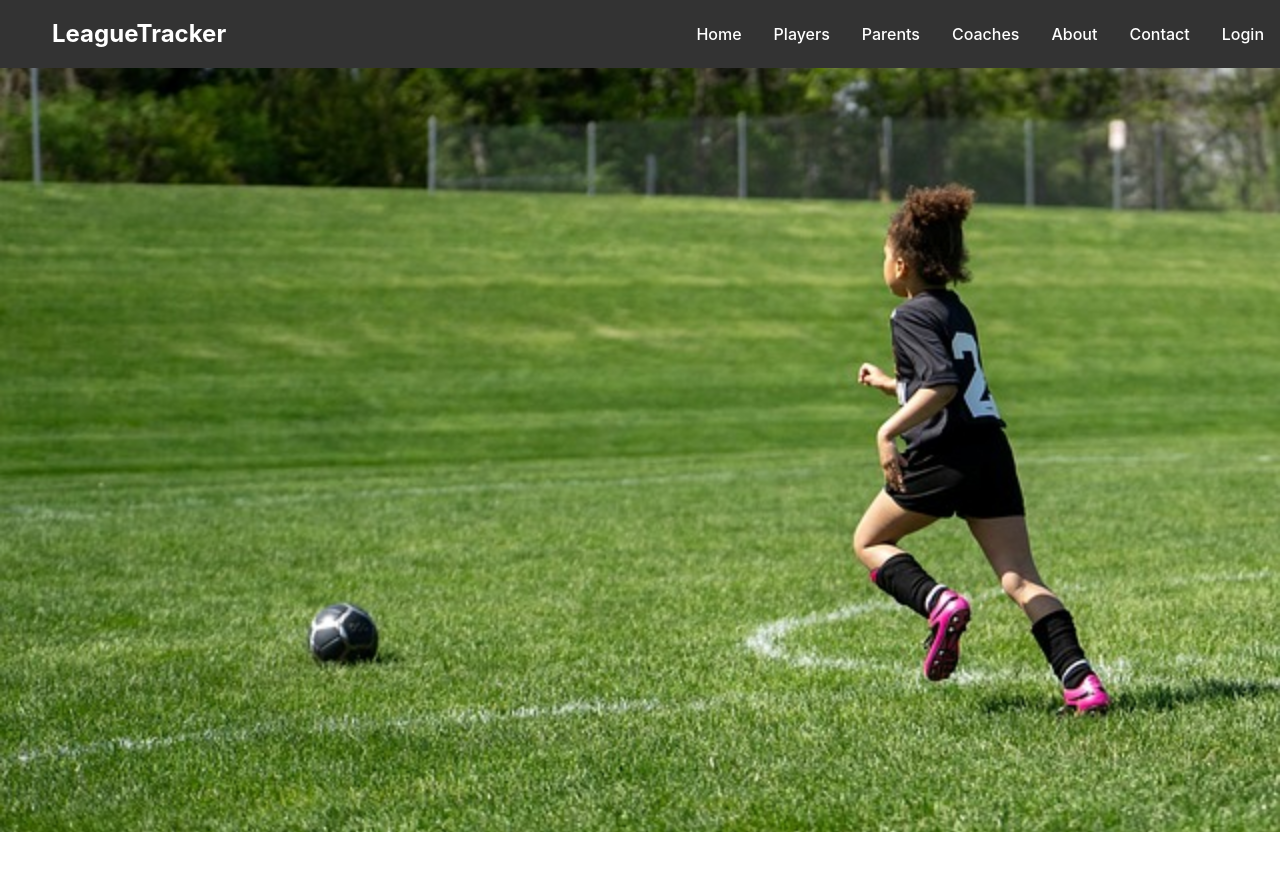
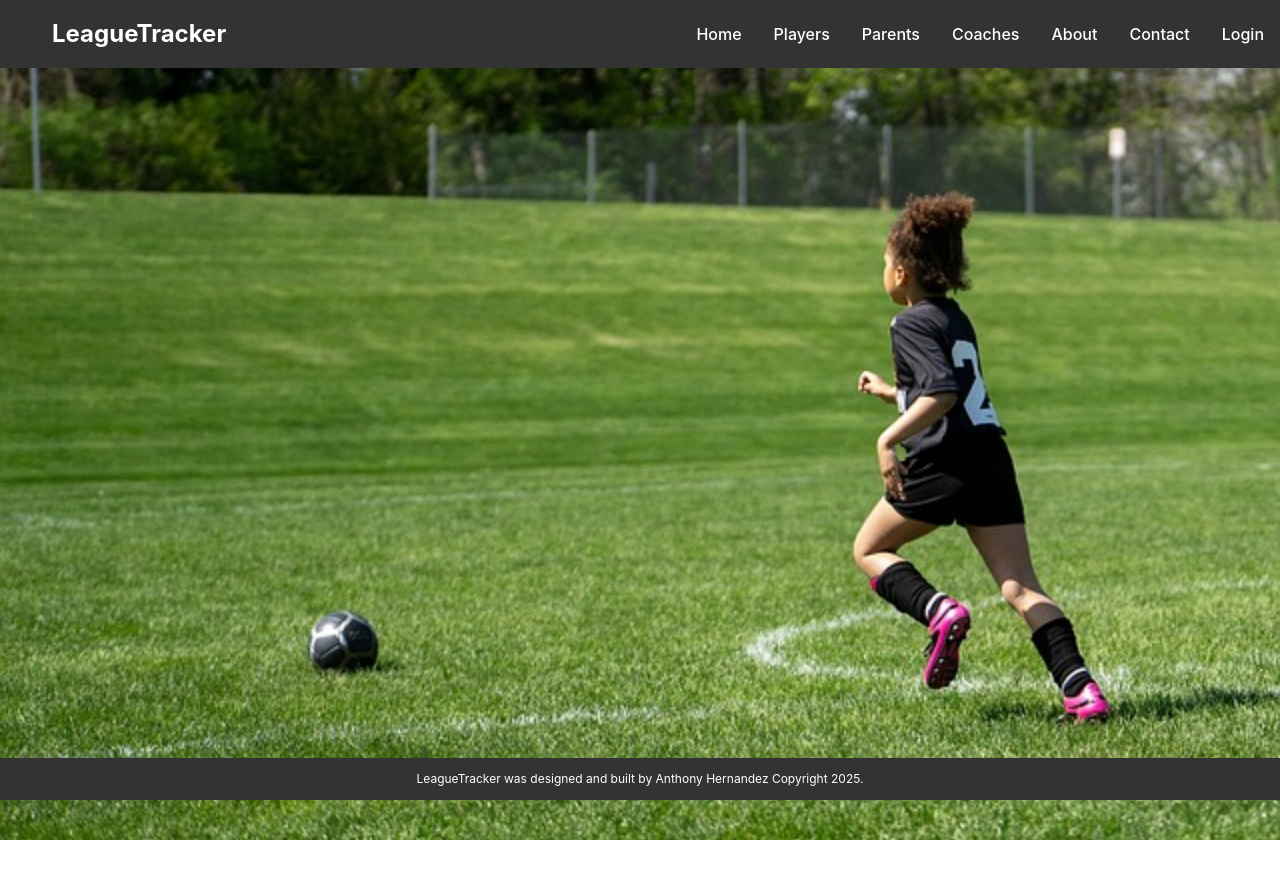
Before and after one commit to tonyh2323/leaguetracker, a React (Vite) app: page /Login in a window 1280 px wide. Shown: the top 878 px of the page. Built offline with nearby package versions, Linux system fonts and the light colour scheme.

Commit message:
cleaning up home page

```diff
--- a/src/App.jsx
+++ b/src/App.jsx
@@ -12,6 +12,7 @@ function App() {
 
      <Navbar />
      <Backgroundpic />
+     <Footer />
     </>
   )
 }
--- a/src/Background.jsx
+++ b/src/Background.jsx
@@ -10,7 +10,6 @@ export default function Backgroundpic() {
     width:"100vw",
     height: "100vh",
 
-
       }
     }/>
 
--- a/src/Footer.jsx
+++ b/src/Footer.jsx
@@ -4,8 +4,8 @@ import React from 'react';
 
 export default function Footer(){
     return(
-        <div>
-        <h1>LeagueTracker was designed and built by Anthony Hernandez  Copyright 2025.</h1>
+        <div id="Footer">
+        <p>LeagueTracker was designed and built by Anthony Hernandez  Copyright 2025.</p>
 
         </div>
     )
--- a/src/Navbar.css
+++ b/src/Navbar.css
@@ -9,6 +9,17 @@
   width: 100%;
   top: 0;
   left: 0;
+}
+
+#Footer{
+  font-size: 12px;
+ position:fixed;
+  text-align: center;
+  color: white;
+  background-color: #333;
+  left: 0;
+  bottom: 0;
+  width: 100%;
 }
 
 .navbar-center .nav-links {
--- a/src/index.css
+++ b/src/index.css
@@ -22,13 +22,7 @@ a:hover {
   color: #535bf2;
 }
 
-body {
-  margin: 0;
-  display: flex;
-  place-items: center;
-  min-width: 320px;
-  min-height: 100vh;
-}
+
 
 h1 {
   font-size: 3.2em;
```
